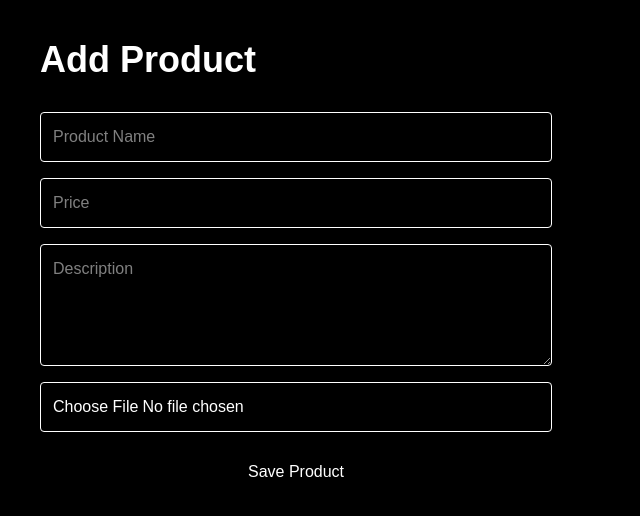
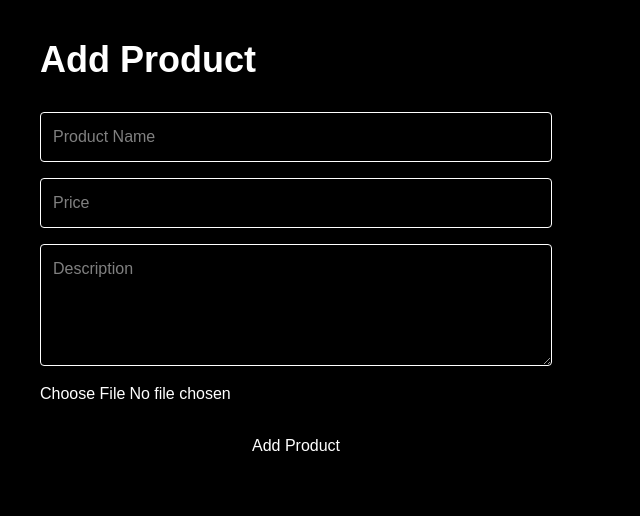
Before and after one commit to Salathiso/loxion-movement, a Next.js app: page /admin/add-product in a window 1280 px wide. Shown: the top 516 px of the page, without its empty margins (0-640 px from the left). Built offline with nearby package versions, Linux system fonts and the light colour scheme; no server answers.

Commit message:
Sprint 2.2 complete

```diff
--- a/app/admin/add-product/page.tsx
+++ b/app/admin/add-product/page.tsx
@@ -1,61 +1,43 @@
 "use client";
 
-import { useState } from "react";
+import ProductForm, {
+  ProductFormData,
+} from "@/components/ProductForm";
+import { uploadProductImage } from "@/lib/uploadProduct";
 import { supabase } from "@/lib/supabase";
-import { uploadProductImage } from "@/lib/uploadProduct";
 
 export default function AddProductPage() {
-  const [name, setName] = useState("");
-  const [price, setPrice] = useState("");
-  const [description, setDescription] = useState("");
-  const [file, setFile] = useState<File | null>(null);
-  const [loading, setLoading] = useState(false);
+  async function handleAddProduct(
+    data: ProductFormData
+  ) {
+    const imageUrl = await uploadProductImage(
+      data.image!
+    );
 
-  async function handleSubmit(e: React.FormEvent) {
-    e.preventDefault();
-
-    if (!file) {
-      alert("Please select an image");
-      return;
-    }
-
-    try {
-      setLoading(true);
-
-      const imageUrl = await uploadProductImage(file);
-
-      const slug = name
+    const slug = data.name
       .toLowerCase()
       .trim()
-        .replaceAll(" ", "-");
+      .replace(/\s+/g, "-");
 
     const { error } = await supabase
       .from("products")
       .insert({
-          name,
+        name: data.name,
         slug,
-          description,
-          price: Number(price),
+        description: data.description,
+        price: data.price,
         image_url: imageUrl,
         category: "T-Shirts",
         stock: 10,
         featured: false,
       });
 
-      if (error) throw error;
+    if (error) {
+      console.error(error);
+      throw error;
+    }
 
-      alert("Product Added Successfully");
-
-      setName("");
-      setPrice("");
-      setDescription("");
-      setFile(null);
-    } catch (error) {
-      console.error("FULL ERROR:", error);
-      alert(JSON.stringify(error, null , 2));
-    } finally {
-      setLoading(false);
-    }
+    alert("✅ Product Added");
   }
 
   return (
@@ -64,51 +46,10 @@ export default function AddProductPage() {
         Add Product
       </h1>
 
-      <form
-        onSubmit={handleSubmit}
-        className="flex flex-col gap-4 max-w-lg"
-      >
-        <input
-          type="text"
-          placeholder="Product Name"
-          value={name}
-          onChange={(e) => setName(e.target.value)}
-          className="border p-3 rounded"
+      <ProductForm
+        onSubmit={handleAddProduct}
+        submitText="Add Product"
       />
-
-        <input
-          type="number"
-          placeholder="Price"
-          value={price}
-          onChange={(e) => setPrice(e.target.value)}
-          className="border p-3 rounded"
-        />
-
-        <textarea
-          placeholder="Description"
-          value={description}
-          onChange={(e) => setDescription(e.target.value)}
-          className="border p-3 rounded"
-          rows={4}
-        />
-
-        <input
-          type="file"
-          accept="image/*"
-          onChange={(e) =>
-            setFile(e.target.files?.[0] || null)
-          }
-          className="border p-3 rounded"
-        />
-
-        <button
-          type="submit"
-          disabled={loading}
-          className="bg-black text-white p-3 rounded"
-        >
-          {loading ? "Uploading..." : "Save Product"}
-        </button>
-      </form>
     </main>
   );
 }
--- /dev/null
+++ b/app/types/product.ts
@@ -0,0 +1,17 @@
+export type Product = {
+  id: string;
+  name: string;
+  slug: string;
+  description: string;
+  price: number;
+  image_url: string;
+  category: string;
+  stock: number;
+  featured: boolean;
+  created_at: string | null;
+};
+
+export type ProductInsert = Omit<
+  Product,
+  "id" | "created_at"
+>;
--- /dev/null
+++ b/components/ProductForm.tsx
@@ -0,0 +1,99 @@
+"use client";
+
+import { useState } from "react";
+
+export type ProductFormData = {
+  name: string;
+  price: number;
+  description: string;
+  image: File | null;
+};
+
+type Props = {
+  onSubmit: (data: ProductFormData) => Promise<void>;
+  submitText?: string;
+};
+
+export default function ProductForm({
+  onSubmit,
+  submitText = "Save Product",
+}: Props) {
+  const [name, setName] = useState("");
+  const [price, setPrice] = useState("");
+  const [description, setDescription] = useState("");
+  const [image, setImage] = useState<File | null>(null);
+  const [loading, setLoading] = useState(false);
+
+  async function handleSubmit(e: React.FormEvent) {
+    e.preventDefault();
+
+    if (!image) {
+      alert("Please choose an image.");
+      return;
+    }
+
+    setLoading(true);
+
+    try {
+      await onSubmit({
+        name,
+        price: Number(price),
+        description,
+        image,
+      });
+
+      setName("");
+      setPrice("");
+      setDescription("");
+      setImage(null);
+    } finally {
+      setLoading(false);
+    }
+  }
+
+  return (
+    <form
+      onSubmit={handleSubmit}
+      className="flex flex-col gap-4 max-w-lg"
+    >
+      <input
+        value={name}
+        onChange={(e) => setName(e.target.value)}
+        placeholder="Product Name"
+        className="border p-3 rounded"
+      />
+
+      <input
+        type="number"
+        value={price}
+        onChange={(e) => setPrice(e.target.value)}
+        placeholder="Price"
+        className="border p-3 rounded"
+      />
+
+      <textarea
+        value={description}
+        onChange={(e) => setDescription(e.target.value)}
+        placeholder="Description"
+        className="border p-3 rounded"
+        rows={4}
+      />
+
+      <input
+        type="file"
+        accept="image/*"
+        onChange={(e) =>
+          setImage(e.target.files?.[0] || null)
+        }
+      />
+
+      <button
+        type="submit"
+        disabled={loading}
+        className="bg-black text-white p-3 rounded"
+      >
+        {loading ? "Saving..." : submitText}
+      </button>
+    </form>
+  );
+}
```
Also changed, not shown: 1 other file (tests, documents, lock files or other folders). Lines whose indentation alone changed are shown as unchanged.
